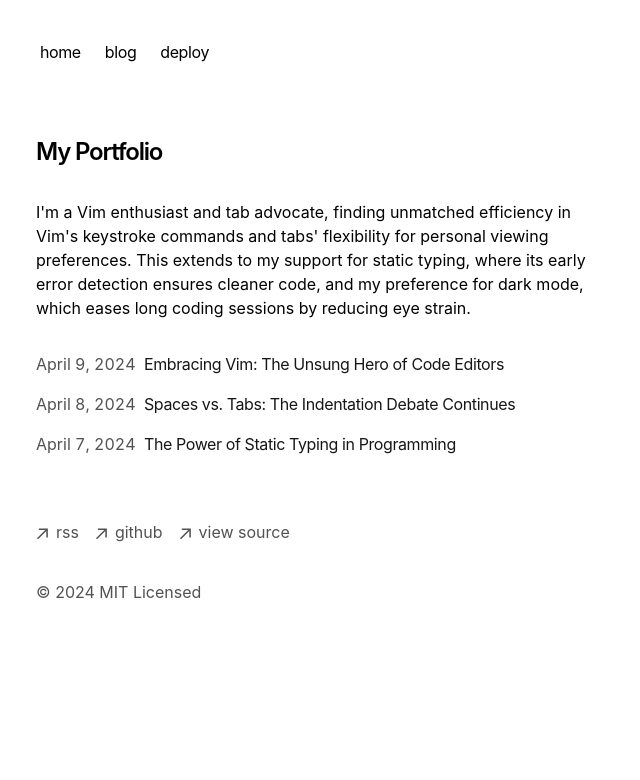
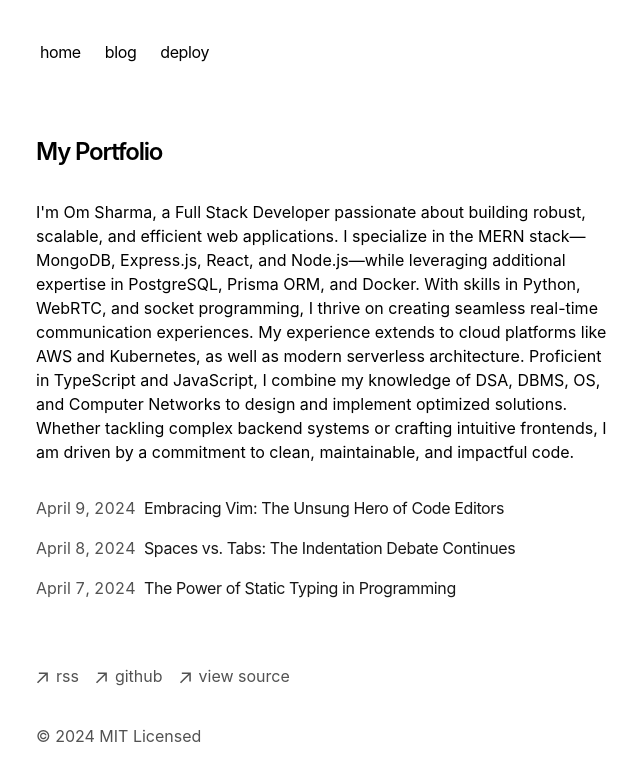
Before and after one commit to OmSharma42306/AI-AGENTS, a Next.js app: page / in a window 1280 px wide. Shown: the top 780 px of the page, without its empty margins (316-956 px from the left). Built offline with nearby package versions, Linux system fonts and the light colour scheme.

Commit message:
Update page.tsx
Added About

```diff
--- a/app/page.tsx
+++ b/app/page.tsx
@@ -7,11 +7,9 @@ export default function Page() {
         My Portfolio
       </h1>
       <p className="mb-4">
-        {`I'm a Vim enthusiast and tab advocate, finding unmatched efficiency in
-        Vim's keystroke commands and tabs' flexibility for personal viewing
-        preferences. This extends to my support for static typing, where its
-        early error detection ensures cleaner code, and my preference for dark
-        mode, which eases long coding sessions by reducing eye strain.`}
+        {`I'm Om Sharma, a Full Stack Developer passionate about building robust, scalable, and efficient web applications. I specialize in the MERN stack—MongoDB, Express.js, React, and Node.js—while leveraging additional expertise in PostgreSQL, Prisma ORM, and Docker. With skills in Python, WebRTC, and socket programming, I thrive on creating seamless real-time communication experiences. My experience extends to cloud platforms like AWS and Kubernetes, as well as modern serverless architecture.
+
+Proficient in TypeScript and JavaScript, I combine my knowledge of DSA, DBMS, OS, and Computer Networks to design and implement optimized solutions. Whether tackling complex backend systems or crafting intuitive frontends, I am driven by a commitment to clean, maintainable, and impactful code.`}
       </p>
       <div className="my-8">
         <BlogPosts />
```
